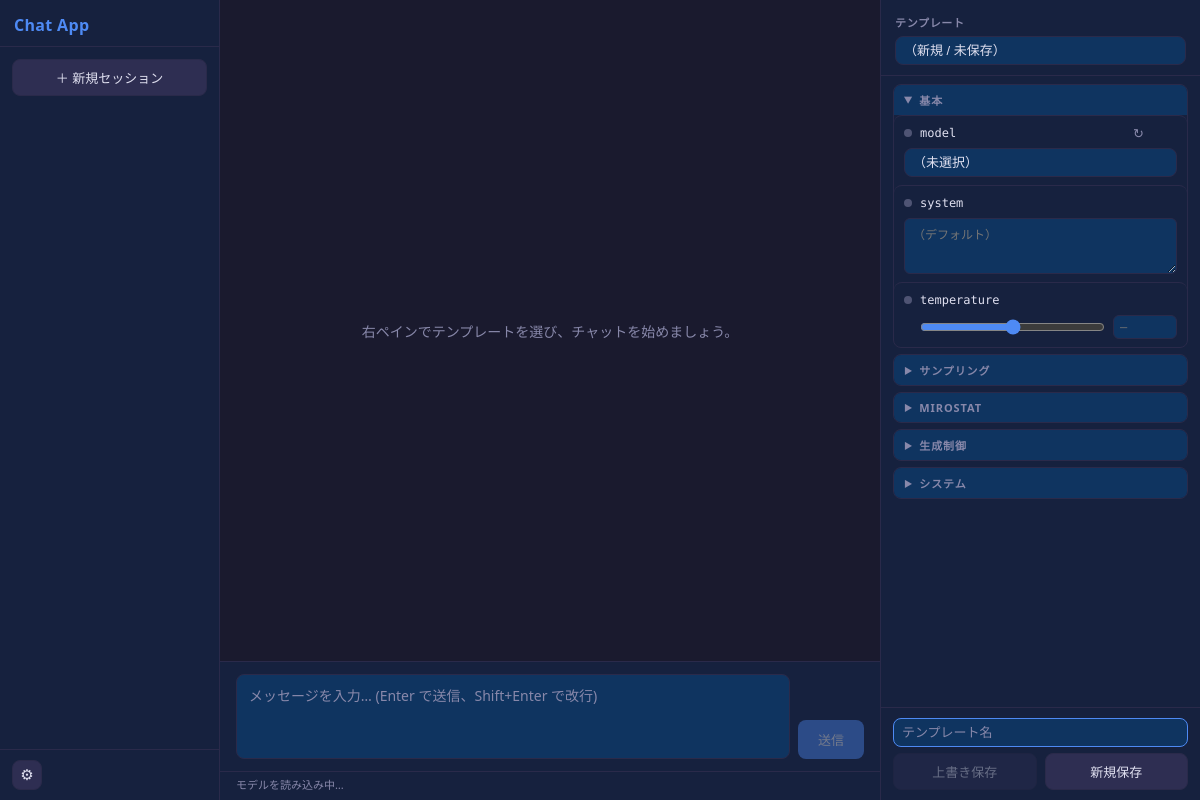
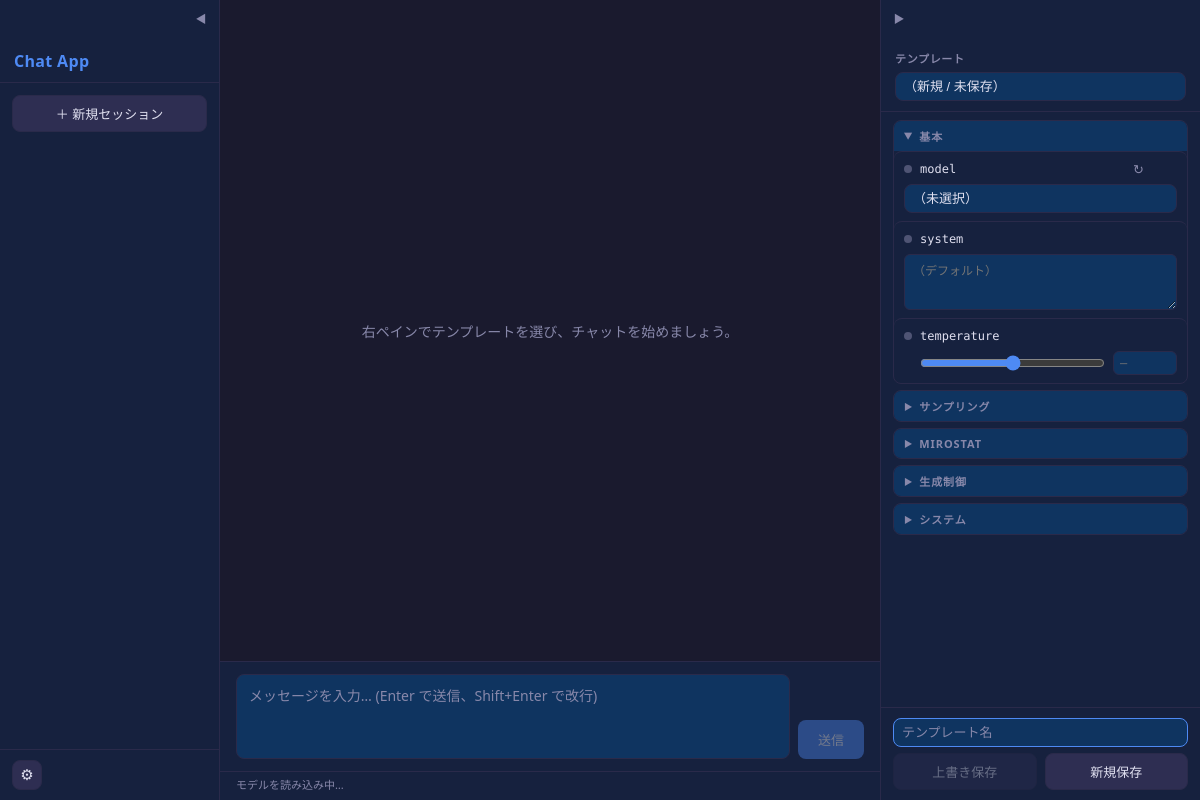
Before and after one commit to TatsuyaOGth/chat-app, an Electron app: page src/renderer/index.html in a window 1200 px wide. Drawn offline with Linux system fonts and the light colour scheme; no server answers.

Commit message:
sidebar close

```diff
--- a/src/renderer/index.html
+++ b/src/renderer/index.html
@@ -15,6 +15,14 @@
     <div id="app">
       <!-- Left pane: session list (Phase 3 will populate it) + settings button -->
       <aside id="left-pane">
+        <button
+          id="left-pane-toggle"
+          class="pane-toggle"
+          type="button"
+          title="サイドバーを折りたたむ"
+          aria-label="サイドバーを折りたたむ"
+        >◀</button>
+
         <div class="pane-header">
           <h1 class="app-title">Chat App</h1>
         </div>
@@ -60,6 +68,14 @@
 
       <!-- Right pane: template selector + parameter editor -->
       <aside id="right-pane">
+        <button
+          id="right-pane-toggle"
+          class="pane-toggle"
+          type="button"
+          title="サイドバーを折りたたむ"
+          aria-label="サイドバーを折りたたむ"
+        >▶</button>
+
         <div class="pane-header">
           <label for="template-select" class="label">テンプレート</label>
           <select id="template-select" class="select">
--- a/src/renderer/renderer.js
+++ b/src/renderer/renderer.js
@@ -66,6 +66,12 @@ const templateNameInput = document.getElementById('template-name-input');
 const settingsModal = document.getElementById('settings-modal');
 const settingsCloseBtn = document.getElementById('settings-close-btn');
 const settingsTemplateList = document.getElementById('settings-template-list');
+
+const appEl = document.getElementById('app');
+const leftPaneEl = document.getElementById('left-pane');
+const rightPaneEl = document.getElementById('right-pane');
+const leftPaneToggle = document.getElementById('left-pane-toggle');
+const rightPaneToggle = document.getElementById('right-pane-toggle');
 
 // ─────────────────────────────────────────────────────────────────
 // Markdown Configuration & Rendering
@@ -803,10 +809,42 @@ function startNewChat() {
 }
 
 // ---------------------------------------------------------------------------
+// Pane collapse
+// ---------------------------------------------------------------------------
+
+const PANE_STATE_KEY = 'paneCollapsed';
+
+function applyPaneState(state) {
+  const leftCollapsed = !!state.left;
+  const rightCollapsed = !!state.right;
+  appEl.classList.toggle('left-collapsed', leftCollapsed);
+  appEl.classList.toggle('right-collapsed', rightCollapsed);
+  leftPaneEl.classList.toggle('collapsed', leftCollapsed);
+  rightPaneEl.classList.toggle('collapsed', rightCollapsed);
+  leftPaneToggle.textContent = leftCollapsed ? '▶' : '◀';
+  leftPaneToggle.setAttribute('aria-label', leftCollapsed ? 'サイドバーを展開' : 'サイドバーを折りたたむ');
+  leftPaneToggle.setAttribute('title', leftCollapsed ? 'サイドバーを展開' : 'サイドバーを折りたたむ');
+  rightPaneToggle.textContent = rightCollapsed ? '◀' : '▶';
+  rightPaneToggle.setAttribute('aria-label', rightCollapsed ? 'サイドバーを展開' : 'サイドバーを折りたたむ');
+  rightPaneToggle.setAttribute('title', rightCollapsed ? 'サイドバーを展開' : 'サイドバーを折りたたむ');
+}
+
+function togglePane(side) {
+  let state = {};
+  try { state = JSON.parse(localStorage.getItem(PANE_STATE_KEY) || '{}'); } catch (_) {}
+  state[side] = !state[side];
+  try { localStorage.setItem(PANE_STATE_KEY, JSON.stringify(state)); } catch (_) {}
+  applyPaneState(state);
+}
+
+// ---------------------------------------------------------------------------
 // Event listeners
 // ---------------------------------------------------------------------------
 
 newSessionBtn.addEventListener('click', startNewChat);
+
+leftPaneToggle.addEventListener('click', () => togglePane('left'));
+rightPaneToggle.addEventListener('click', () => togglePane('right'));
 
 settingsBtn.addEventListener('click', openSettings);
 settingsCloseBtn.addEventListener('click', closeSettings);
@@ -847,6 +885,11 @@ inputForm.addEventListener('submit', (e) => {
   // Initialize markdown rendering
   configureMarked();
 
+  // Restore pane collapse state
+  let paneState = {};
+  try { paneState = JSON.parse(localStorage.getItem(PANE_STATE_KEY) || '{}'); } catch (_) {}
+  applyPaneState(paneState);
+
   renderEditor();
   await Promise.all([loadModels(), loadTemplates(), loadSessions()]);
   messageInput.focus();
--- a/src/renderer/styles.css
+++ b/src/renderer/styles.css
@@ -35,6 +35,7 @@
   --font-mono: "Cascadia Code", "Fira Code", "Consolas", monospace;
   --left-pane-width: 220px;
   --right-pane-width: 320px;
+  --pane-collapsed-width: 36px;
   --transition: 0.15s ease;
 }
 
@@ -57,6 +58,19 @@ body {
   grid-template-columns: var(--left-pane-width) 1fr var(--right-pane-width);
   height: 100vh;
   overflow: hidden;
+  transition: grid-template-columns var(--transition);
+}
+
+#app.left-collapsed {
+  grid-template-columns: var(--pane-collapsed-width) 1fr var(--right-pane-width);
+}
+
+#app.right-collapsed {
+  grid-template-columns: var(--left-pane-width) 1fr var(--pane-collapsed-width);
+}
+
+#app.left-collapsed.right-collapsed {
+  grid-template-columns: var(--pane-collapsed-width) 1fr var(--pane-collapsed-width);
 }
 
 #left-pane,
@@ -73,6 +87,41 @@ body {
 
 #right-pane {
   border-left: 1px solid var(--color-border);
+}
+
+/* Pane toggle button — always visible at top of each pane */
+.pane-toggle {
+  background: transparent;
+  border: none;
+  color: var(--color-text-muted);
+  font-size: 11px;
+  width: var(--pane-collapsed-width);
+  height: 36px;
+  display: flex;
+  align-items: center;
+  justify-content: center;
+  cursor: pointer;
+  flex-shrink: 0;
+  transition: background var(--transition), color var(--transition);
+}
+
+.pane-toggle:hover {
+  background: var(--color-secondary);
+  color: var(--color-text);
+}
+
+#left-pane > .pane-toggle {
+  align-self: flex-end;
+}
+
+#right-pane > .pane-toggle {
+  align-self: flex-start;
+}
+
+/* Hide all pane content except the toggle when collapsed */
+#left-pane.collapsed > :not(.pane-toggle),
+#right-pane.collapsed > :not(.pane-toggle) {
+  display: none;
 }
 
 #center-pane {
```
